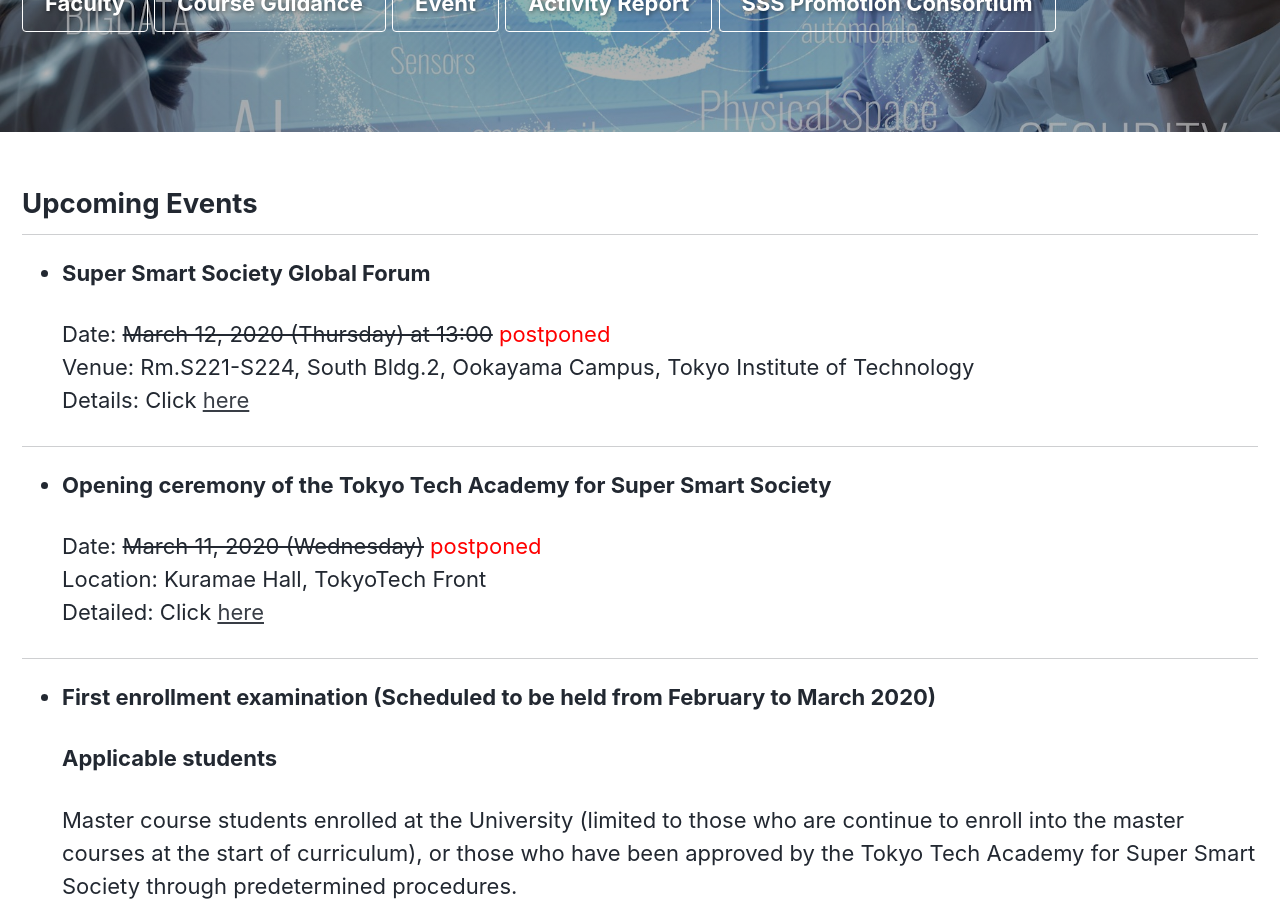
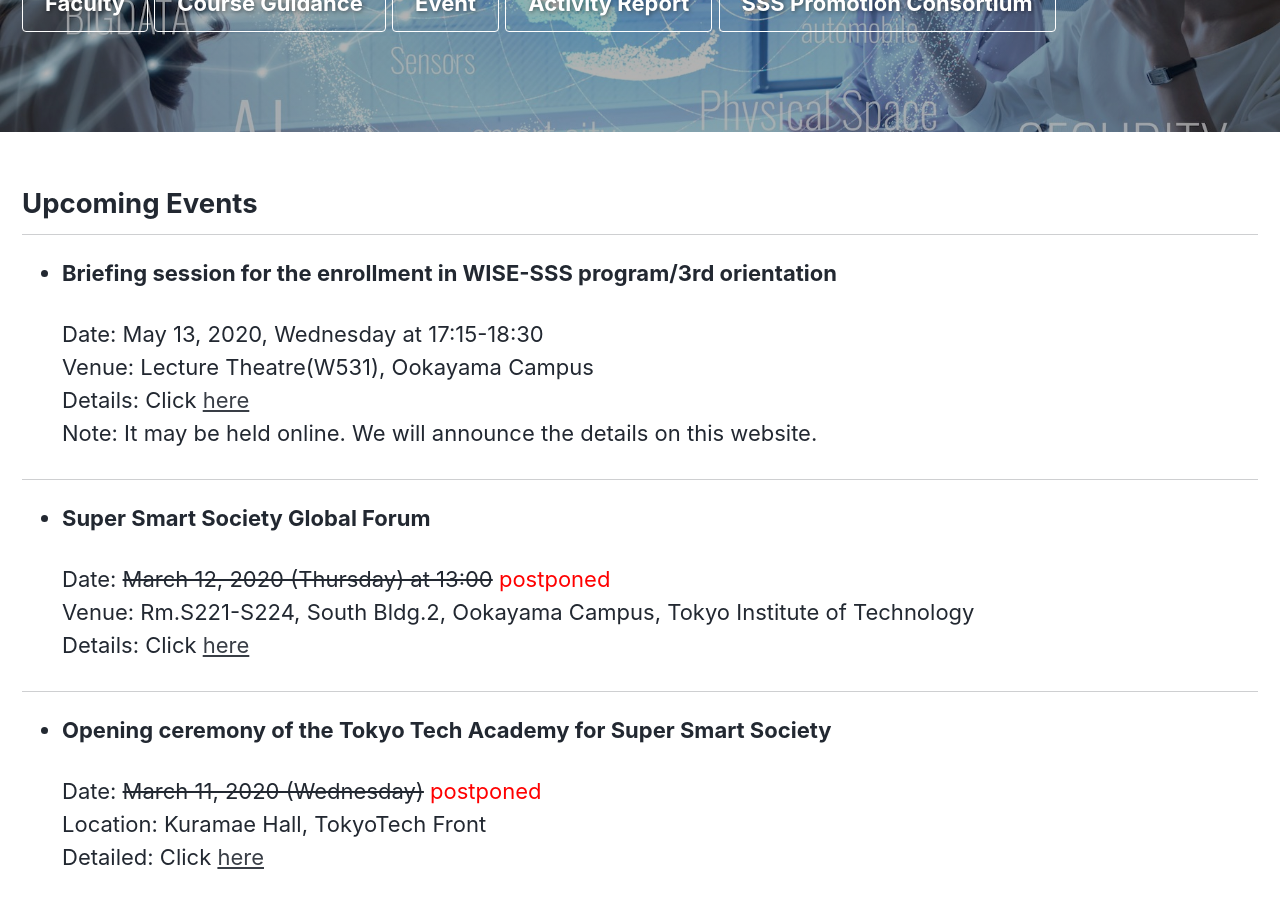
Before and after one commit to fl1d/w0ex.github.io, a Jekyll site: the page built from _pages/event_en.md, in a window 1280 px wide and 900 px high, scrolled down 333 px. Built offline with Jekyll 4.4.1, drawn with Linux system fonts in a browser that asks for light colours; cached includes are drawn as plain includes; nearby versions of some CDN libraries.

Commit message:
Update event_en.md

```diff
--- a/_pages/event_en.md
+++ b/_pages/event_en.md
@@ -29,6 +29,15 @@ header:
 ---
 
 ## Upcoming Events
+
+* **Briefing session for the enrollment in WISE-SSS program/3rd orientation**
+
+  Date: May 13, 2020, Wednesday at 17:15-18:30<br>
+  Venue: Lecture Theatre(W531), Ookayama Campus<br>
+  Details: Click [here](/3rd-orientation_en/)<br>
+  Note: It may be held online. We will announce the details on this website.
+
+<hr>
 
 * **Super Smart Society Global Forum**
 
```
